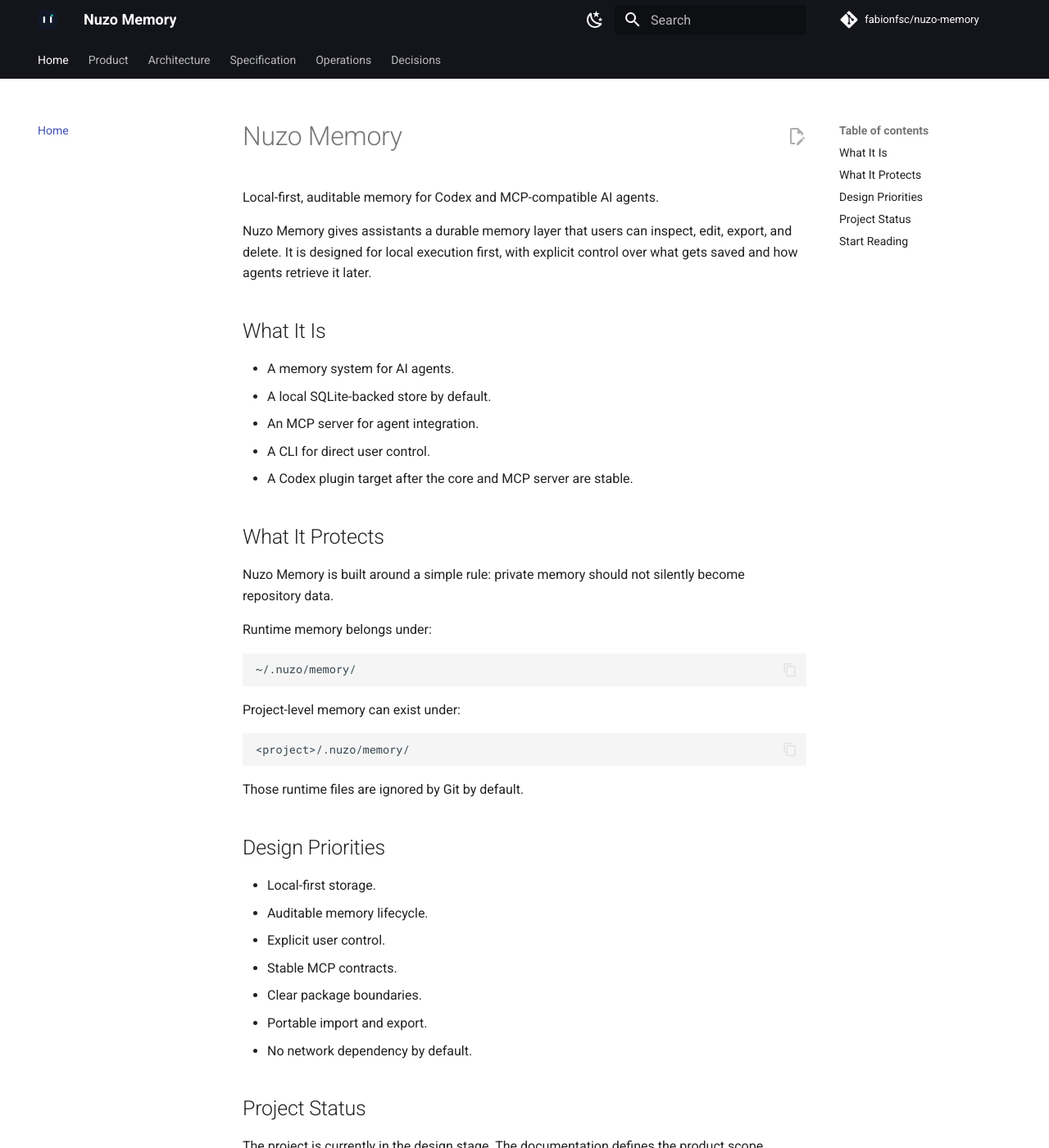
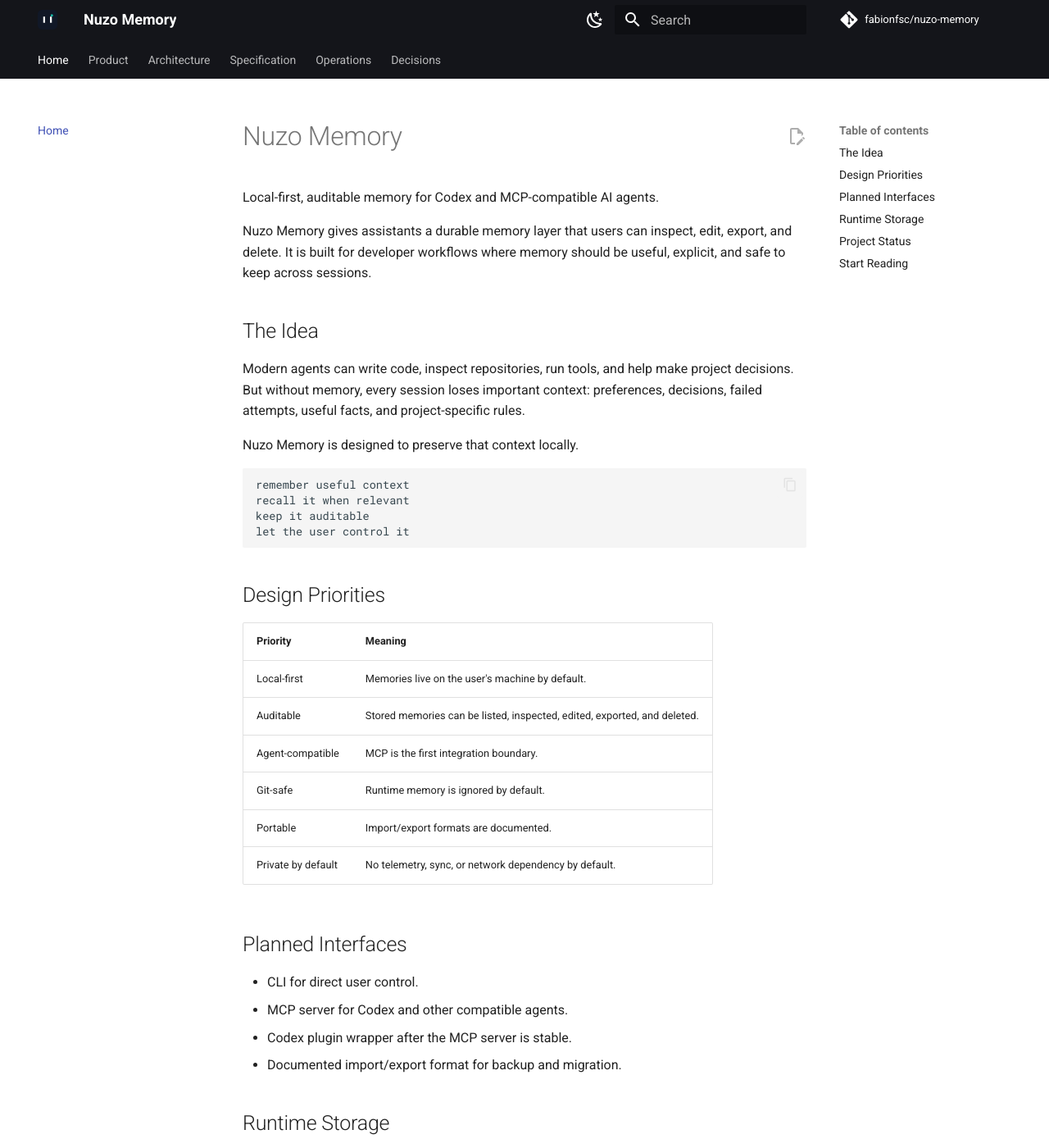
Before and after one commit to fabionfsc/nuzo-memory, an MkDocs documentation site: the page built from docs/index.md, in a window 1280 px wide and 1400 px high. Shown: the whole window at 82% size. Built offline with MkDocs 1.6.1 and Material for MkDocs 9.7.7, drawn with Linux system fonts in a browser that asks for light colours; comment, search, counter and statistics services are not loaded; some of the changed text lies outside the part shown.

Commit message:
Improve public project presentation

````diff
--- a/docs/index.md
+++ b/docs/index.md
@@ -2,51 +2,63 @@
 
 Local-first, auditable memory for Codex and MCP-compatible AI agents.
 
-Nuzo Memory gives assistants a durable memory layer that users can inspect, edit, export, and delete. It is designed for local execution first, with explicit control over what gets saved and how agents retrieve it later.
+Nuzo Memory gives assistants a durable memory layer that users can inspect, edit, export, and delete. It is built for developer workflows where memory should be useful, explicit, and safe to keep across sessions.
 
-## What It Is
+## The Idea
 
-- A memory system for AI agents.
-- A local SQLite-backed store by default.
-- An MCP server for agent integration.
-- A CLI for direct user control.
-- A Codex plugin target after the core and MCP server are stable.
+Modern agents can write code, inspect repositories, run tools, and help make project decisions. But without memory, every session loses important context: preferences, decisions, failed attempts, useful facts, and project-specific rules.
 
-## What It Protects
-
-Nuzo Memory is built around a simple rule: private memory should not silently become repository data.
-
-Runtime memory belongs under:
+Nuzo Memory is designed to preserve that context locally.
 
 ```text
-~/.nuzo/memory/
+remember useful context
+recall it when relevant
+keep it auditable
+let the user control it
 ```
-
-Project-level memory can exist under:
-
-```text
-<project>/.nuzo/memory/
-```
-
-Those runtime files are ignored by Git by default.
 
 ## Design Priorities
 
-- Local-first storage.
-- Auditable memory lifecycle.
-- Explicit user control.
-- Stable MCP contracts.
-- Clear package boundaries.
-- Portable import and export.
-- No network dependency by default.
+| Priority | Meaning |
+| --- | --- |
+| Local-first | Memories live on the user's machine by default. |
+| Auditable | Stored memories can be listed, inspected, edited, exported, and deleted. |
+| Agent-compatible | MCP is the first integration boundary. |
+| Git-safe | Runtime memory is ignored by default. |
+| Portable | Import/export formats are documented. |
+| Private by default | No telemetry, sync, or network dependency by default. |
+
+## Planned Interfaces
+
+- CLI for direct user control.
+- MCP server for Codex and other compatible agents.
+- Codex plugin wrapper after the MCP server is stable.
+- Documented import/export format for backup and migration.
+
+## Runtime Storage
+
+User-level memory:
+
+```text
+~/.nuzo/memory/memories.sqlite
+```
+
+Project-level memory:
+
+```text
+<project>/.nuzo/memory/memories.sqlite
+```
+
+These files are runtime state. They are not meant to be committed to the repository.
 
 ## Project Status
 
-The project is currently in the design stage. The documentation defines the product scope, architecture, storage model, tool contracts, privacy model, and implementation roadmap before code is added.
+The project is currently in the design stage. The repository defines product principles, architecture, package boundaries, storage model, tool contracts, privacy rules, and implementation roadmap before code is added.
 
 ## Start Reading
 
 - [Product vision](product/vision.md)
+- [Requirements](product/requirements.md)
 - [Architecture overview](architecture/overview.md)
 - [Package boundaries](architecture/boundaries.md)
 - [Memory model](spec/memory-model.md)
````
Also changed, not shown: README.md (+158 -75 lines).
